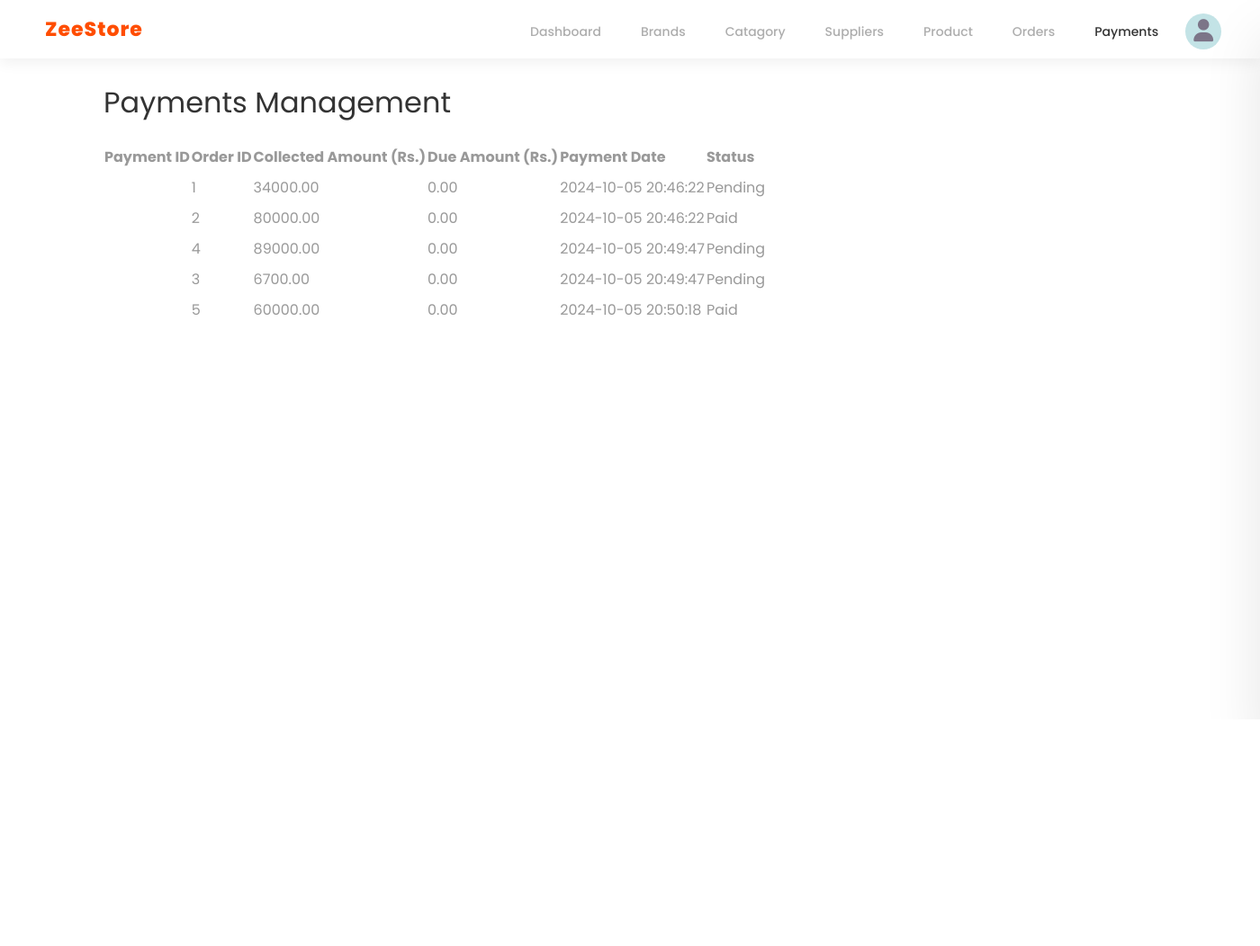
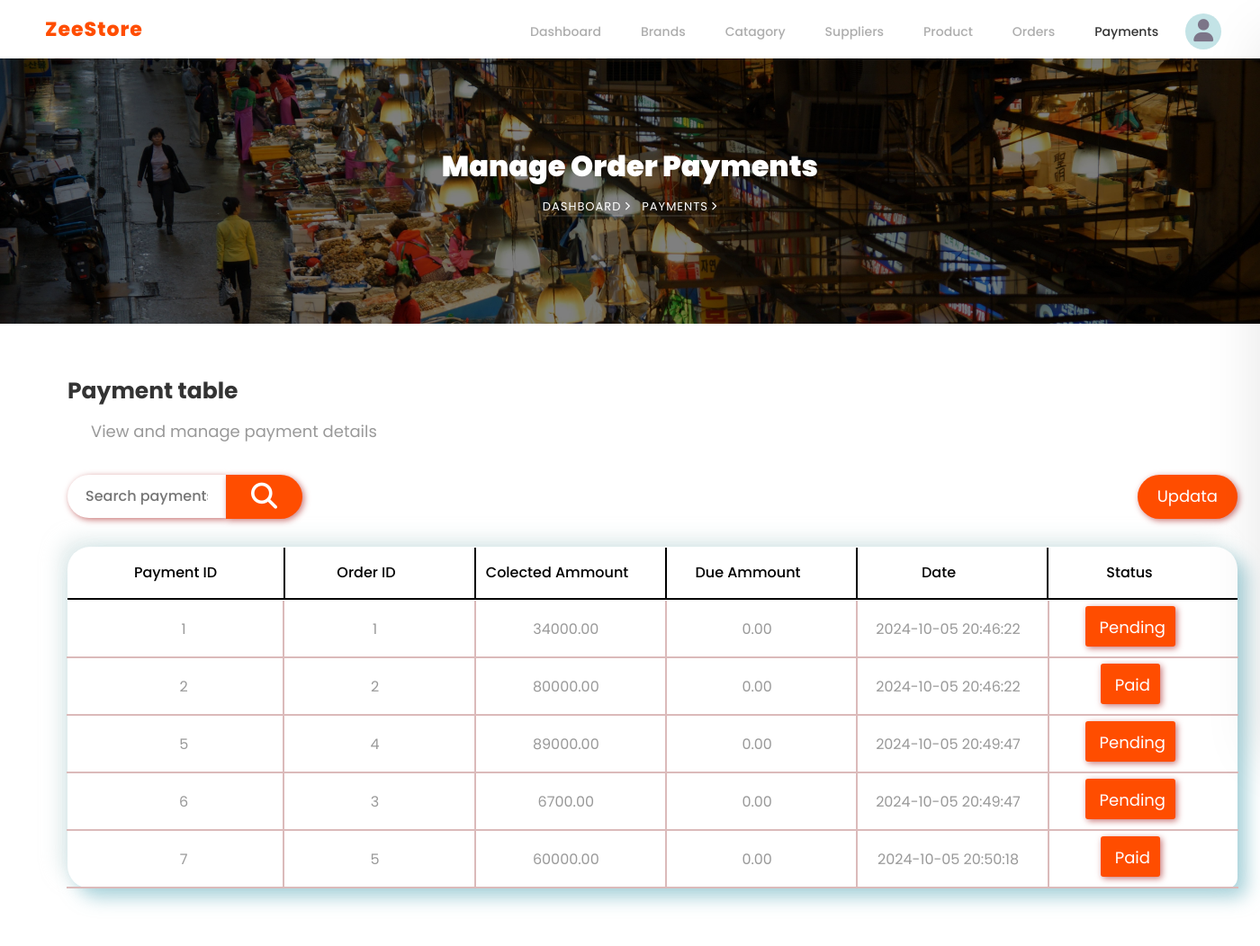
Before and after one commit to NizamMuhammed/ZeeStore, a PHP site: page /admin/payments.php in a window 1400 px wide. Shown: the whole page at 90% size. Before the commit the page ends 351 px from the top, so only its background shows below. Run offline with PHP 8.4, Linux system fonts and the light colour scheme; data comes from the database, SQL or seed files in the repository; data that the repository does not hold is empty; some libraries are stand-ins or nearby versions; some web fonts are replaced.

Commit message:
optimize6

```diff
--- a/admin/payments.php
+++ b/admin/payments.php
@@ -2,14 +2,11 @@
 <html lang="en">
 
 <head>
-  <title>ZeeStore - Payments</title>
-  <?php
-  require_once '../php/styles.php';
-  require_once '../php/DbConnect.php'; // Database connection
-  ?>
+  <title>ZeeStore - Payemnts</title>
+  <?php require_once '../php/styles.php' ?>
 </head>
 
-<body>
+<body style="margin-top: -30px">
   <nav>
     <a href="index.html" class="brand">ZeeStore</a>
     <div>
@@ -38,39 +35,85 @@
   </nav>
   <!-- END nav -->
 
-  <div class="container">
-    <h1>Payments Management</h1>
+  <section
+    class="hero-wrap hero-wrap-2"
+    style="background-image: url('../images/shopping.jpg')"
+    data-stellar-background-ratio="0.5">
+    <div class="overlay"></div>
+    <div class="container">
+      <div
+        class="row no-gutters slider-text align-items-center justify-content-center">
+        <div class="col-md-9 ftco-animate text-center">
+          <h1 class="mb-2 bread">Manage Order Payments</h1>
+          <p class="breadcrumbs">
+            <span class="mr-2">
+              <a href="index.html">
+                Dashboard
+                <i class="ion-ios-arrow-forward"></i>
+              </a>
+            </span>
+            <span>
+              Payments
+              <i class="ion-ios-arrow-forward"></i>
+            </span>
+          </p>
+        </div>
+      </div>
+    </div>
+  </section>
+  <!-- header -->
 
-    <table>
-      <thead>
-        <tr>
-          <th>Payment ID</th>
-          <th>Order ID</th>
-          <th>Collected Amount (Rs.)</th>
-          <th>Due Amount (Rs.)</th>
-          <th>Payment Date</th>
-          <th>Status</th>
-        </tr>
-      </thead>
-      <tbody>
+  <section class="admin-table">
+    <h2>Payment table</h2>
+    <span>View and manage payment details</span>
+    <div class="table" style="max-width:1400px; width:1300px">
+      <div class="searchAddS">
+        <section class="search">
+          <input type="text" id="search" placeholder="Search payments" />
+          <button id="search-bt">
+            <i class="fa-solid fa-magnifying-glass"></i>
+          </button>
+        </section>
+        <button id="btt1">Updata</button>
+      </div>
+      <div class="table-header parent">
+        <div class="table-header-data row">Payment ID</div>
+        <div class="table-header-data row">Order ID</div>
+        <div class="table-header-data row">Colected Ammount</div>
+        <div class="table-header-data row">Due Ammount</div>
+        <div class="table-header-data row">Date</div>
+        <div class="table-header-data row">Status</div>
+      </div>
+
+      <div class="table-data">
         <?php
-        $payments_query = "SELECT * FROM payments";
-        $payments_result = mysqli_query($conn, $payments_query);
+        require_once '../php/DbConnect.php'; // Make sure this file contains a valid connection object
 
-        while ($row = mysqli_fetch_assoc($payments_result)) {
-          echo "<tr>
-                    <td>{$row['id']}</td>
-                    <td>{$row['order_id']}</td>
-                    <td>{$row['collected_amount']}</td>
-                    <td>{$row['due_amount']}</td>
-                    <td>{$row['payment_date']}</td>
-                    <td>{$row['status']}</td>
-                  </tr>";
-        }
+        // Fetch products from the database
+        $result = $conn->query("SELECT * FROM `payments`");
+
+        // Check if any products are found
+        if ($result && $result->num_rows > 0) {
+
+          // Loop through each product and display its details in the table
+          while ($row = $result->fetch_assoc()) {
+            echo "<div class='table-row parent'>";
+            echo "<div class='table-cell row'>" . $row['payment_id'] . "</div>";
+            echo "<div class='table-cell row'>" . $row['order_id'] . "</div>";
+            echo "<div class='table-cell row'>" . $row['collected_amount'] . "</div>";
+            echo "<div class='table-cell row'>" . $row['due_amount'] . "</div>";
+            echo "<div class='table-cell row'>" . $row['payment_date'] . "</div>";
+            echo "<div class='table-cell row'><a>" . $row['status'] . "</a></div>";
+            echo "</div>";
+          }
+          echo '<div class="flip parent close2" style="height: 60px; line-height: 60px;"><div class="row">No items found</div></div>';
+        } else echo "<div class='table-row parent'> No records found </div>";
         ?>
-      </tbody>
-    </table>
-  </div>
+      </div>
+    </div>
+  </section>
+  <!-- table -->
+
   <?php require_once '../php/loader.php' ?>
   <?php require_once '../php/javaScripts.php' ?>
 </body>
```
Also changed, not shown: test.php (deleted, +0 -142 lines).
